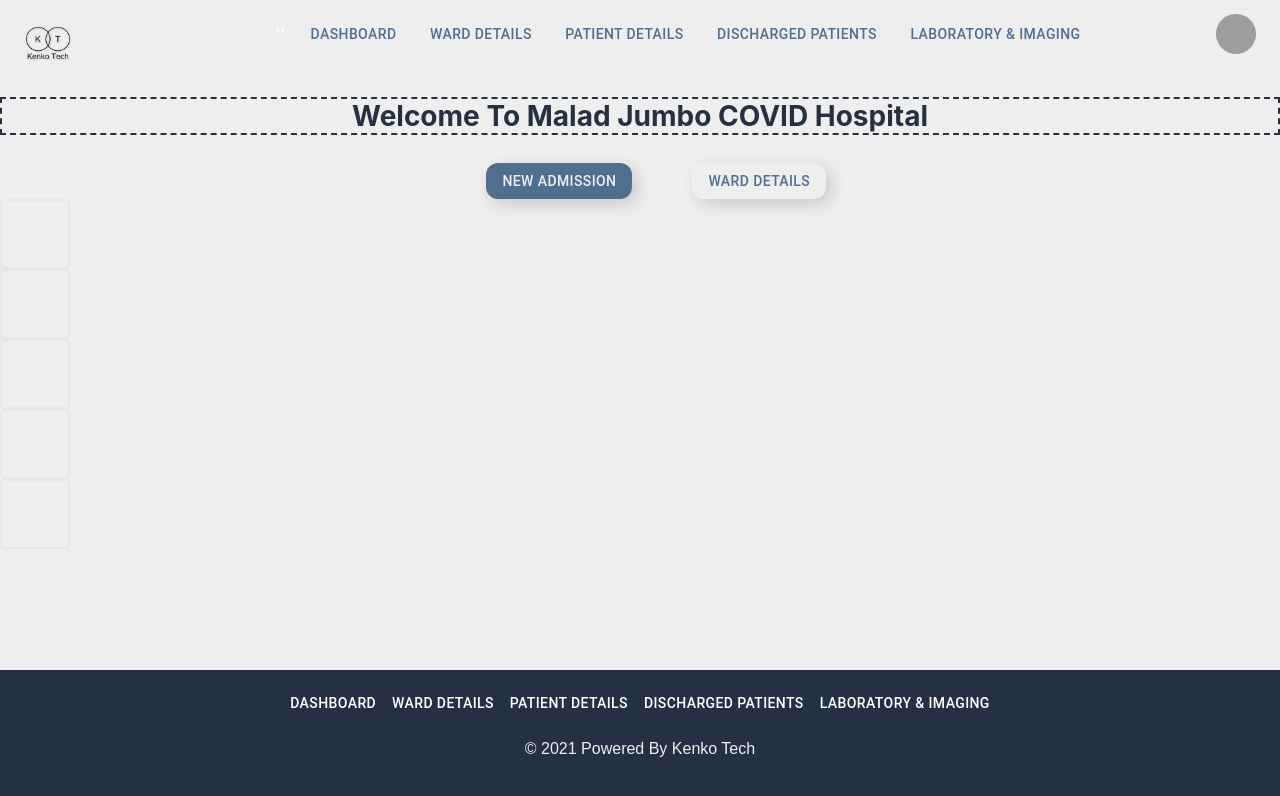
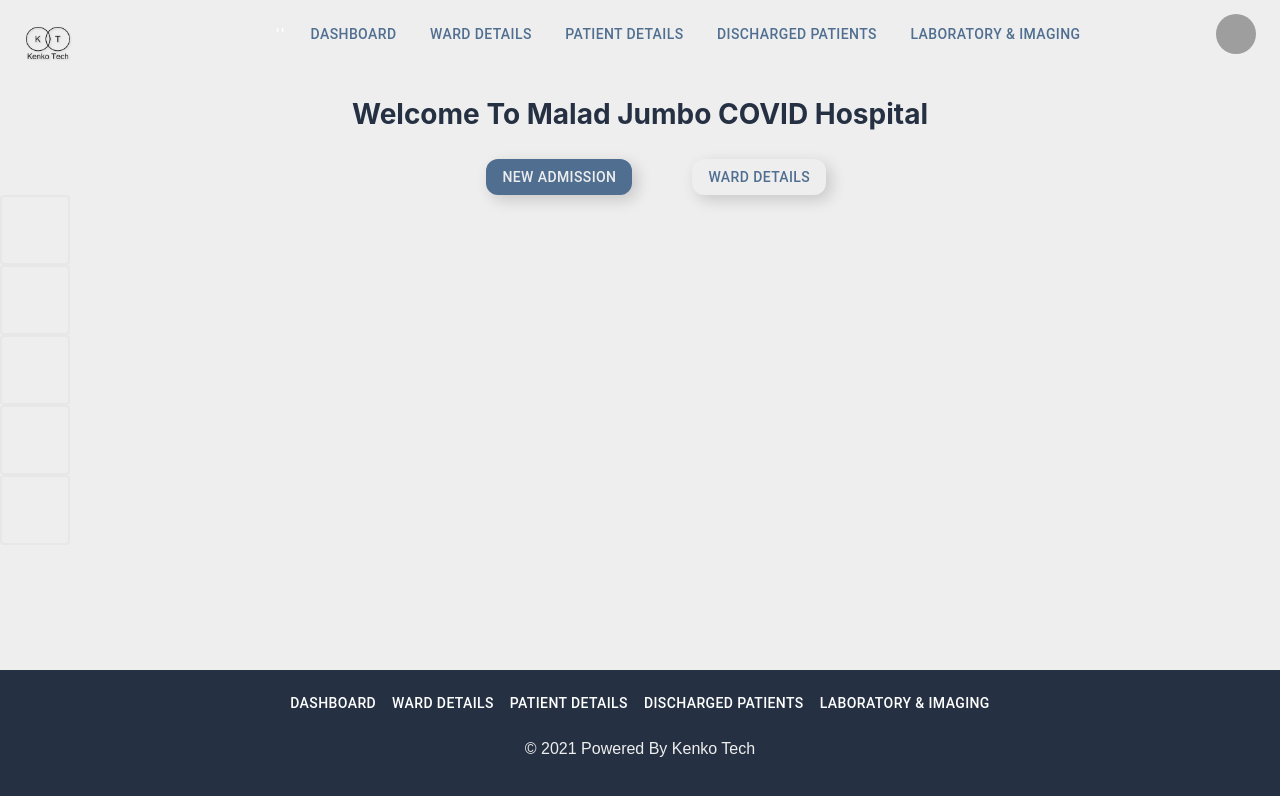
Before and after one commit to 1adityas/HMS, a React (Create React App) app: page / in a window 1280 px wide. Shown: the top 796 px of the page. Built offline with nearby package versions, Linux system fonts and the light colour scheme; grey boxes are pictures that could not be loaded.

Commit message:
border hataya tha

```diff
--- a/src/components/MsDashboard.js
+++ b/src/components/MsDashboard.js
@@ -25,7 +25,7 @@ function MsDashboard() {
 
             <div>
                 <div>
-            <p style={{border:'2px dashed', textAlign:'center',fontWeight:'bold', fontSize:'28px', color:'#253143'}}>Welcome To Malad Jumbo COVID Hospital</p>
+            <p style={{textAlign:'center',fontWeight:'bold', fontSize:'28px', color:'#253143'}}>Welcome To Malad Jumbo COVID Hospital</p>
 
 <Button variant="contained" style={{marginRight:'60px',marginLeft:'38vw',borderRadius: '12px',
     color:`${b1Color}`,backgroundColor:`${b2Color}`,boxShadow:'#00000029'}}
```
